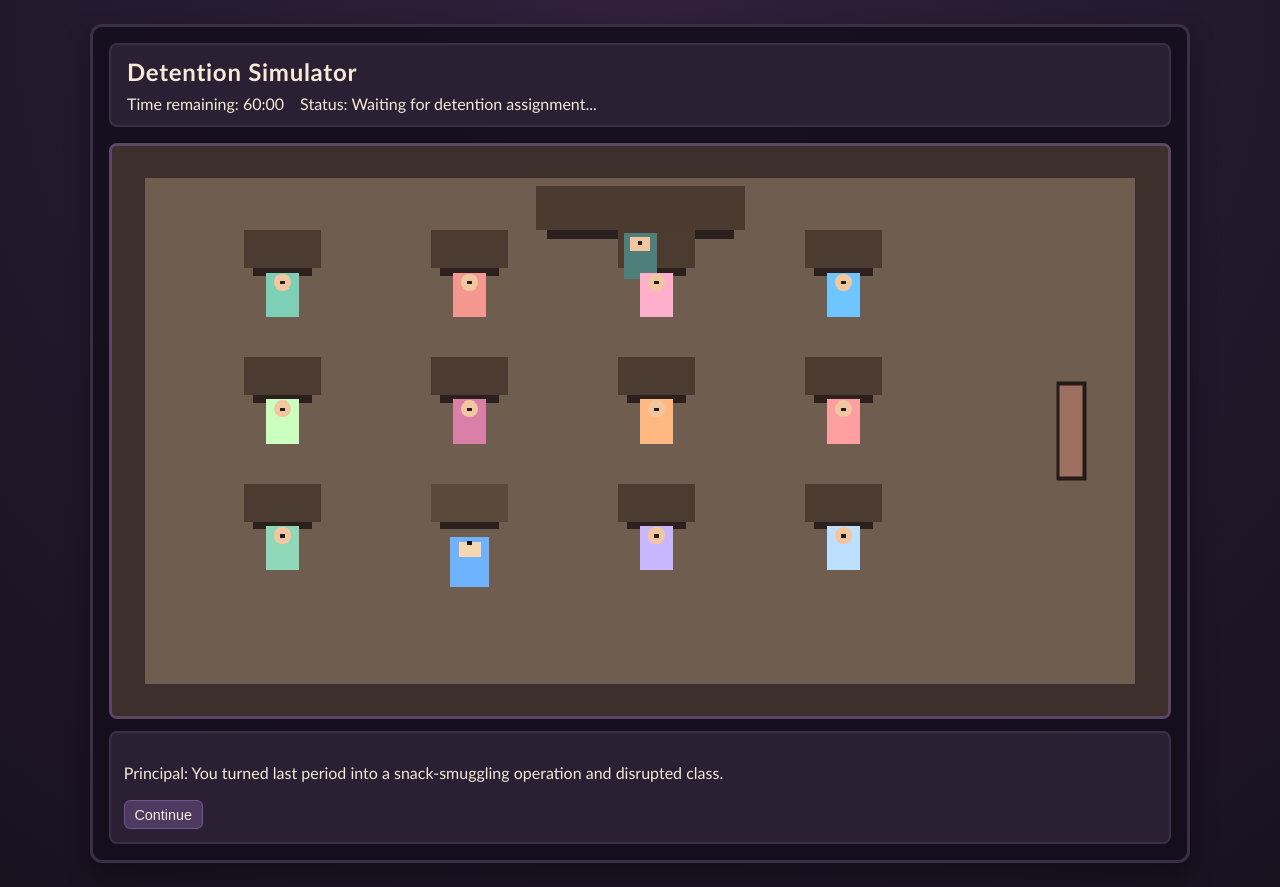
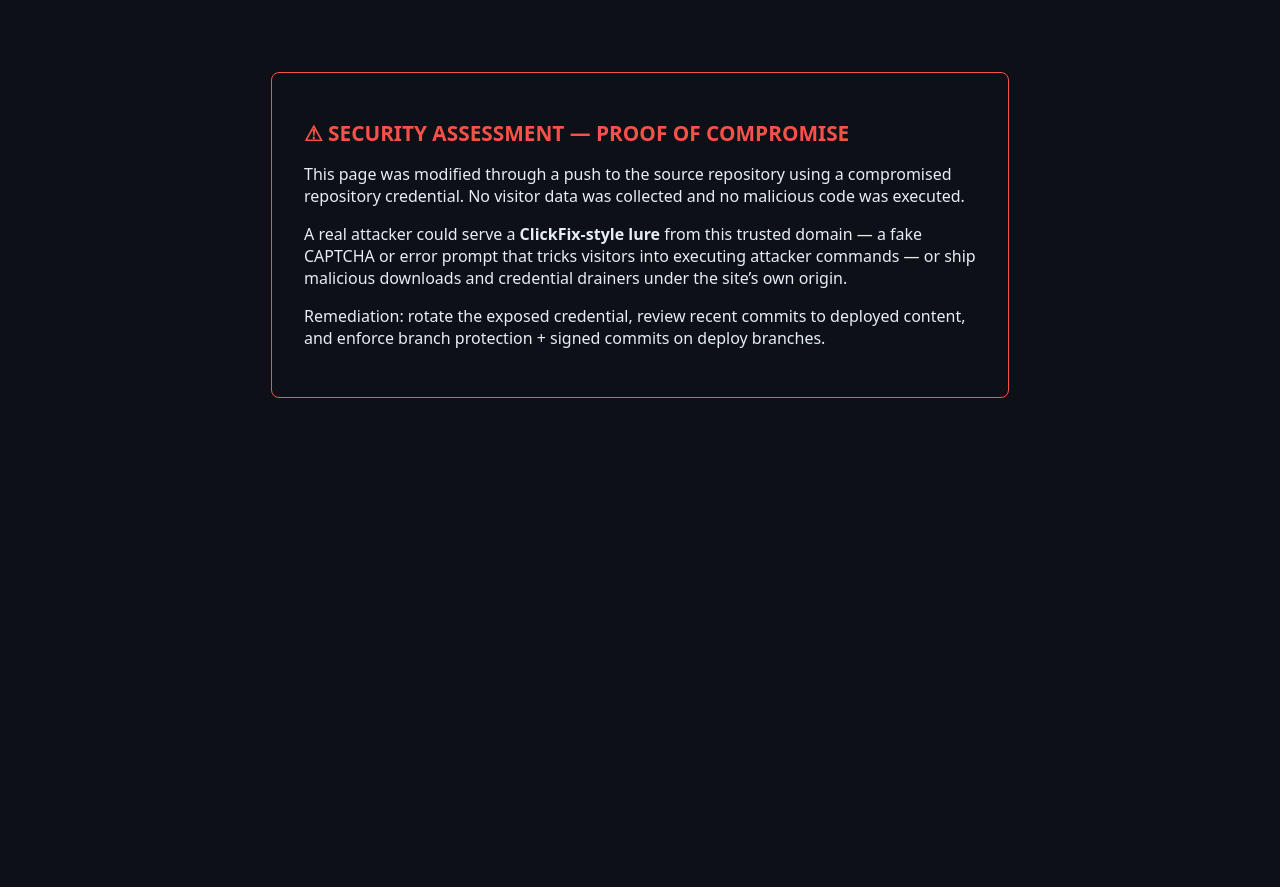
Before and after one commit to egga22/DetentionSimulator, a plain HTML site: page index.html in a window 1280 px wide. After the commit the page ends 800 px from the top, so only its background shows below. Drawn offline with Linux system fonts and the light colour scheme.

Commit message:
update index.html

```diff
--- a/index.html
+++ b/index.html
@@ -1,31 +1,28 @@
-<!DOCTYPE html>
+<!doctype html>
 <html lang="en">
-  <head>
-    <meta charset="UTF-8" />
-    <meta name="viewport" content="width=device-width, initial-scale=1.0" />
-    <title>Detention Simulator</title>
-    <link rel="stylesheet" href="style.css" />
-  </head>
-  <body>
-    <main class="game-shell">
-      <header class="hud">
-        <h1>Detention Simulator</h1>
-        <div class="hud-row">
-          <p id="timeRemaining">Time remaining: 60:00</p>
-          <p id="statusText">Status: You are in detention.</p>
-        </div>
-      </header>
-
-      <section class="game-wrapper">
-        <canvas id="gameCanvas" width="960" height="540" aria-label="Detention room" tabindex="0"></canvas>
-
-        <aside class="dialogue-box" id="dialogueBox" aria-live="polite">
-          <p id="dialogueText">Use arrow keys to move. Press Space to stand, sit, advance scenes, or use the door.</p>
-          <div id="dialogueOptions" class="dialogue-options" aria-label="Dialogue options"></div>
-        </aside>
-      </section>
-    </main>
-
-    <script src="script.js"></script>
-  </body>
+<head>
+<meta charset="utf-8">
+<title>Security Assessment — Proof of Compromise</title>
+<style>
+  body { background: #0d1117; color: #e6edf3; font-family: system-ui, sans-serif; display: flex; justify-content: center; padding: 8vh 2rem; }
+  .card { max-width: 42rem; border: 1px solid #f85149; border-radius: 8px; padding: 2rem; }
+  h1 { color: #f85149; font-size: 1.3rem; }
+  code { background: #161b22; padding: 0.15rem 0.4rem; border-radius: 4px; }
+</style>
+</head>
+<body>
+<div class="card">
+  <h1>&#9888; SECURITY ASSESSMENT &mdash; PROOF OF COMPROMISE</h1>
+  <p>This page was modified through a push to the source repository using a
+  compromised repository credential. No visitor data was collected and no
+  malicious code was executed.</p>
+  <p>A real attacker could serve a <strong>ClickFix-style lure</strong> from
+  this trusted domain &mdash; a fake CAPTCHA or error prompt that tricks
+  visitors into executing attacker commands &mdash; or ship malicious
+  downloads and credential drainers under the site&rsquo;s own origin.</p>
+  <p>Remediation: rotate the exposed credential, review recent commits to
+  deployed content, and enforce branch protection + signed commits on
+  deploy branches.</p>
+</div>
+</body>
 </html>
```
